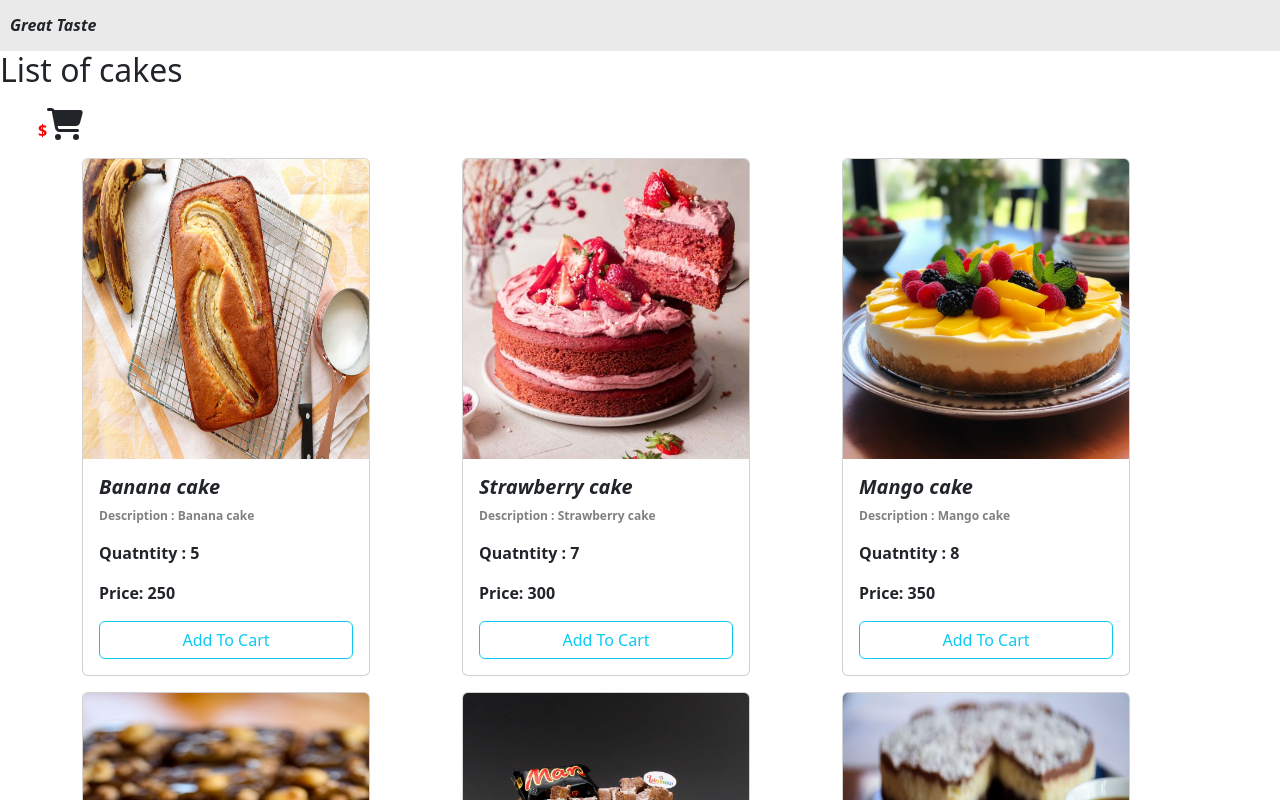
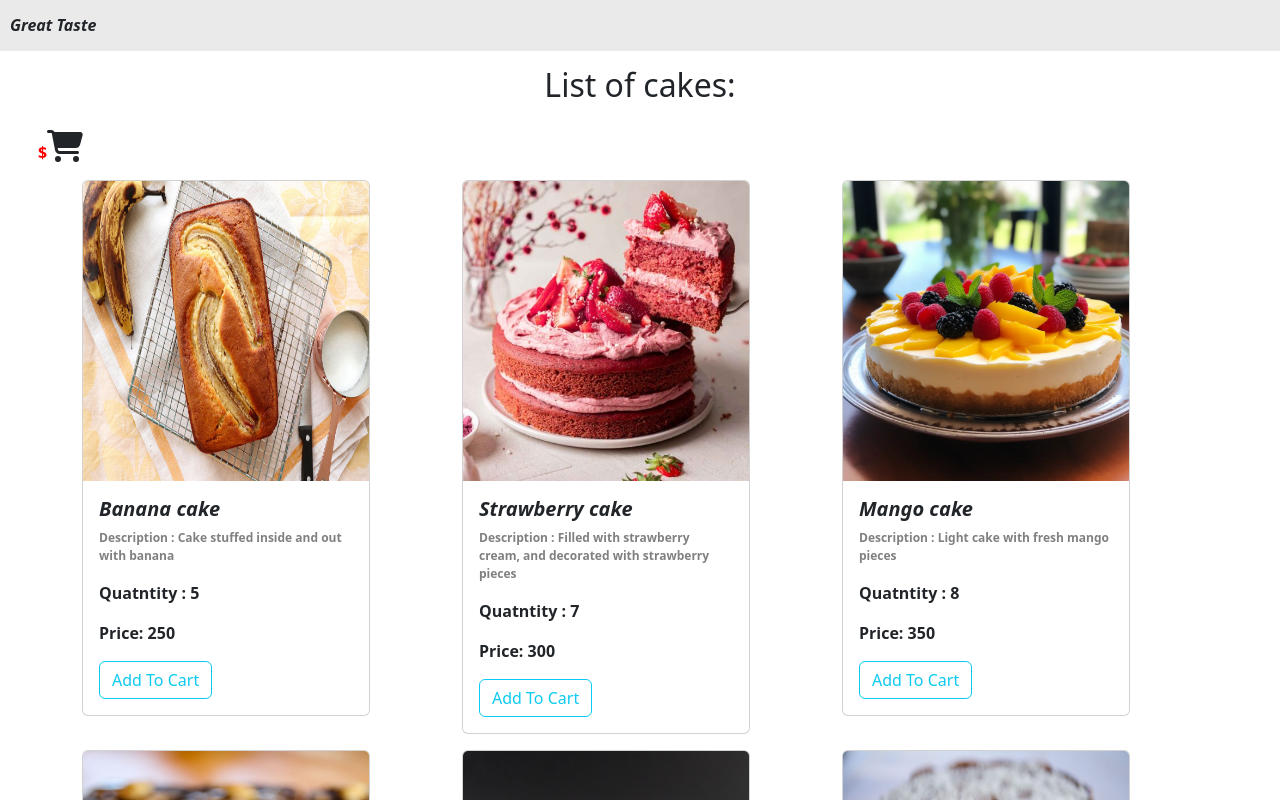
Before and after one commit to NazirAltahhan/e-commerce, a React (Create React App) app: page /home in a window 1280 px wide. Shown: the top 800 px of the page. Built offline with nearby package versions, Linux system fonts and the light colour scheme.

Commit message:
some change and deleated

```diff
--- a/src/App.css
+++ b/src/App.css
@@ -10,7 +10,6 @@ html {
 
 .nav{
 background-color:#eaeaea;
-/* justify-content: space-between; */
 align-items: stretch;
 gap: 1rem;
 padding:  1rem;
@@ -42,10 +41,6 @@ display: flex;
      list-style: none;
 }
 
-.nav-right{
-     /* text-align: right; */
-
-}
 .nav li .active{
      background-color: #555;
 }
@@ -99,10 +94,7 @@ display: flex;
      margin-top: 50px;
 }
 
-.cart-button{
-     width: 100%;
+.text{
+     text-align: center;
+     margin: 15px;
 }
-
-td{
-     padding-left: 10px;
-}
--- a/src/Components/Button.jsx
+++ b/src/Components/Button.jsx
@@ -5,9 +5,7 @@ const pButton =(Props)  =>{
 return(
 
     <div>
-    {/* <button type="submit" className="btn">
-{Props.title}
-</button> */}
+
 <Button variant='primary' >Add</Button>
 </div>
 )
--- a/src/Pages/home.jsx
+++ b/src/Pages/home.jsx
@@ -31,7 +31,7 @@ function Home() {
 
   return (
     <div>
-      <h2>List of cakes</h2>
+      <h2 className="text">List of cakes:</h2>
       <Col>
         <span style={{ marginLeft: "38px", color: "red", fontWeight: "bold" }}>
           {CartNumber}$
--- a/src/index.js
+++ b/src/index.js
@@ -11,7 +11,5 @@ root.render(
   </React.StrictMode>
 );
 
-// If you want to start measuring performance in your app, pass a function
-// to log results (for example: reportWebVitals(console.log))
-// or send to an analytics endpoint. Learn more: https://bit.ly/CRA-vitals
+
 reportWebVitals();
--- a/src/mocks/products.json
+++ b/src/mocks/products.json
@@ -2,7 +2,7 @@
     {
       "id": 0,
       "Name": "Banana cake",
-      "Description": "Banana cake",
+      "Description": "Cake stuffed inside and out with banana",
       "Quatntity": 5,
       "Price": 250,
       "Picture": "1.jpg"
@@ -10,7 +10,7 @@
     {
       "id": 1,
       "Name": "Strawberry cake",
-      "Description": "Strawberry cake",
+      "Description": "Filled with strawberry cream, and decorated with strawberry pieces",
       "Quatntity": 7,
       "Price": 300,
       "Picture": "2.jpg"
@@ -18,7 +18,7 @@
     {
       "id": 2,
       "Name": "Mango cake",
-      "Description": "Mango cake",
+      "Description": "Light cake with fresh mango pieces",
       "Quatntity": 8,
       "Price": 350,
       "Picture": "3.webp"
@@ -26,7 +26,7 @@
     {
       "id": 3,
       "Name": "Snickers cake",
-      "Description": "Snickers cake",
+      "Description": "Chocolate with a mixture of caramel, pistachio and nougat",
       "Quatntity": 15,
       "Price": 400,
       "Picture": "4.jpg"
@@ -34,7 +34,7 @@
     {
       "id": 4,
       "Name": "Mars cake",
-      "Description": "Mars cake",
+      "Description": "Filled with Belgian chocolate with Nescafe mary and Mars pieces on the outside",
       "Quatntity":12 ,
       "Price": 400,
       "Picture": "14.jpg"
@@ -42,7 +42,7 @@
     {
       "id": 5,
       "Name": "Bounty cake",
-      "Description": "Bounty cake",
+      "Description": "Cocoa cake topped with a delicious coconut and chocolate layer",
       "Quatntity": 8,
       "Price": 425,
       "Picture": "9.jpg"
@@ -50,7 +50,7 @@
     {
       "id": 6,
       "Name": "Milk cake",
-      "Description": "Milk cake",
+      "Description": "Cake soaked in sweetened milk",
       "Quatntity": 10,
       "Price": 300,
       "Picture": "6.jpg"
@@ -58,7 +58,7 @@
     {
       "id": 7,
       "Name": "Jelly cake",
-      "Description": "Jelly cake",
+      "Description": "Strawberry jelly layer, cream and cake layer",
       "Quatntity": 10,
       "Price": 350,
       "Picture": "7.jpg"
@@ -67,7 +67,7 @@
     {
       "id": 8,
       "Name": "Caramel cake",
-      "Description": "Caramel cake",
+      "Description": "Cocoa cake with caramel and hazelnut cream",
       "Quatntity": 12,
       "Price": 300,
       "Picture": "8.jpg"
@@ -76,7 +76,7 @@
     {
       "id": 9,
       "Name": "Fruit cake",
-      "Description": "Fruit cake",
+      "Description": "Fruits inside and outside including nuts",
       "Quatntity": 10,
       "Price": 375,
       "Picture": "10.jpg"
@@ -85,7 +85,7 @@
     {
       "id": 10,
       "Name": "Oreo cake",
-      "Description": "Oreo cake",
+      "Description": "Oreo cream with Oreo biscuit flavored cake",
       "Quatntity": 7,
       "Price": 400,
       "Picture": "15.webp"
```
Also changed, not shown: src/Pages/Admin.jsx (+3 -5 lines), src/Pages/Profile.jsx (+5 -8 lines).
